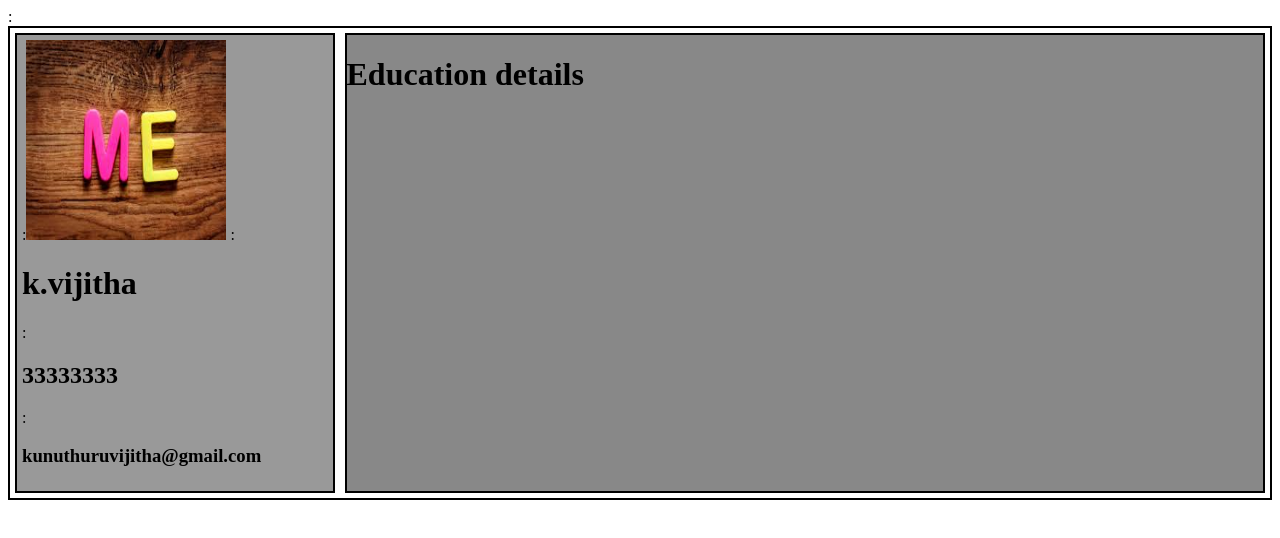
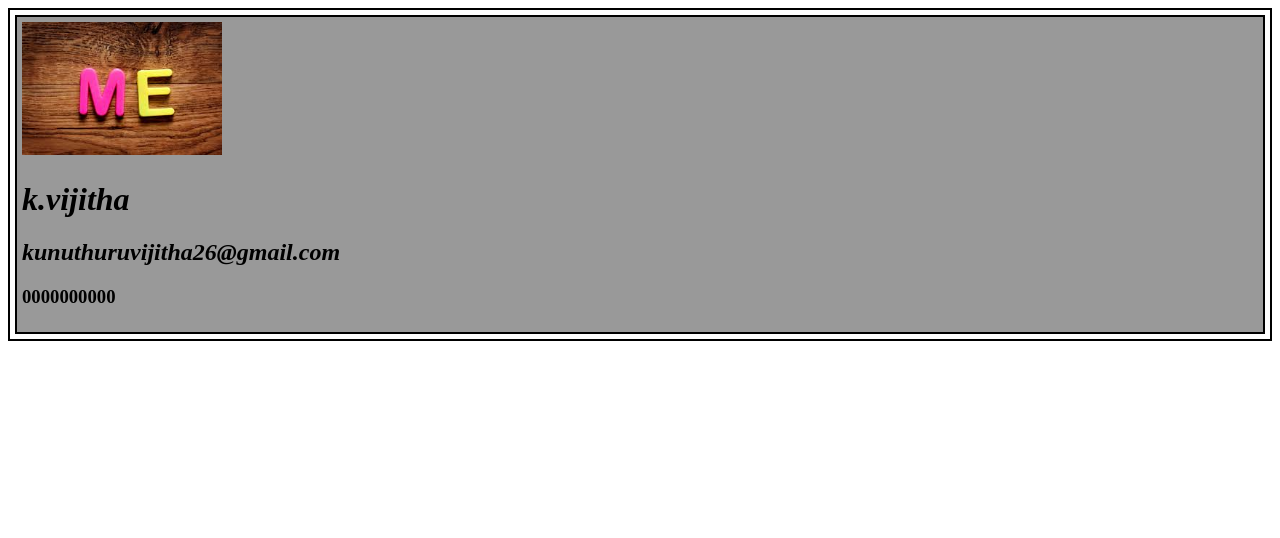
Before and after one commit to chinniviji123/Resume_svit, a plain HTML site: page index.html in a window 1280 px wide. Drawn offline with Linux system fonts and the light colour scheme.

Commit message:
files updated

```diff
--- a/data.json
+++ b/data.json
@@ -0,0 +1,10 @@
+{
+"basics":{
+  "photo":"img.jpeg",
+  "name":"k.vijitha",
+  "phone":"0000000000",
+  "email":"kunuthuruvijitha26@gmail.com"
+
+}
+
+}
--- a/index.html
+++ b/index.html
@@ -2,12 +2,13 @@
 <html lang="en" dir="ltr">
   <head>
     <meta charset="utf-8">
+    <meta name="viewport" content="width=device-width,initial-scale=1.0">
     <link rel="stylesheet" href="style.css">
     <title>Resume Building</title>
   </head>
   <body>
-    :<div class="main">
-    <div class="left">
+    <div class="main" id="main">
+     <!-- <div class="left">
   :<img src="img.jpeg" alt="img" width="200px" height="200px">
 :<h1>k.vijitha</h1>
 :<h2>33333333</h2>
@@ -17,7 +18,10 @@
       <div class="education">
         <h1>Education details</h1>
 
-      </div>
+      </div> -->
     </div>
   </body>
+  <script type="text/javascript" src="main.js" async>
+
+  </script>
 </html>
--- /dev/null
+++ b/main.js
@@ -0,0 +1,44 @@
+ // initialising the ajax technique
+function push(file,callback) {
+var xhr=new XMLHttpRequest();
+xhr.overrideMimeType("application/json");
+xhr.open("GET",file,true);
+xhr.onreadystatechange =function() {
+if(xhr.readyState===4&&xhr.status=="200"){
+callback(xhr.responseText);
+}
+}
+xhr.send();
+}
+// calling function
+push("data.json",function(text) {
+let ind=JSON.parse(text);
+  console.log(ind);
+  profile(ind.basics);
+})
+// for getting through id
+var main=document.getElementById('main')
+// for getting through class
+  // var main=document.queryselector('.main');
+
+  // creating a element
+  var left=document.createElement("div");
+  left.classList.add("left");
+  left.setAttribute("id","left");
+// appending to main
+  main.appendChild(left);
+function profile(basic){
+  var image=document.createElement("img");
+image.src=basic.photo;
+  left.appendChild(image);
+  var name=document.createElement("h1");
+name.textContent=basic.name;
+  left.appendChild(name);
+  var email=document.createElement("h2");
+  email.textContent=basic.email;
+  left.appendChild(email);
+  var ph=document.createElement("h3");
+  ph.textContent=basic.phone;
+  left.appendChild(ph);
+
+}
--- a/style.css
+++ b/style.css
@@ -1,7 +1,14 @@
+img{
+  width:200px;
+}
+h1,h2{
+  font-style: italic;
+}
 .main{
-
+/* width: 100%; */
 border: 2px solid #000;
 display: flex;
+/* flex-direction: row; */
 flex-wrap: wrap;
 /* justify-content: center; */
 }
@@ -24,7 +31,7 @@ margin: 5px;
   border: 2px solid #000;
   display: flex;
   flex-wrap: wrap;
-  flex-direction: row;
+  flex-direction: column;
   /* justify-content: center; */
   }
   .left{
@@ -45,17 +52,17 @@ margin: 5px;
   border: 2px solid #000;
   display: flex;
   flex-wrap: wrap;
-  flex-direction: row;
+  flex-direction: column;
   /* justify-content: center; */
   }
   .left{
-    background-color:blue;
+    background-color: pink;
   border: 2px solid #000;
   margin: 5px;
   padding: 5px;
   }
   .right{
-    background-color: green;
+    background-color: yellow;
   border: 2px solid #000;
   margin: 5px;
   }
```
Also changed, not shown: download.png (renamed from my profile.png), 1 other file.
